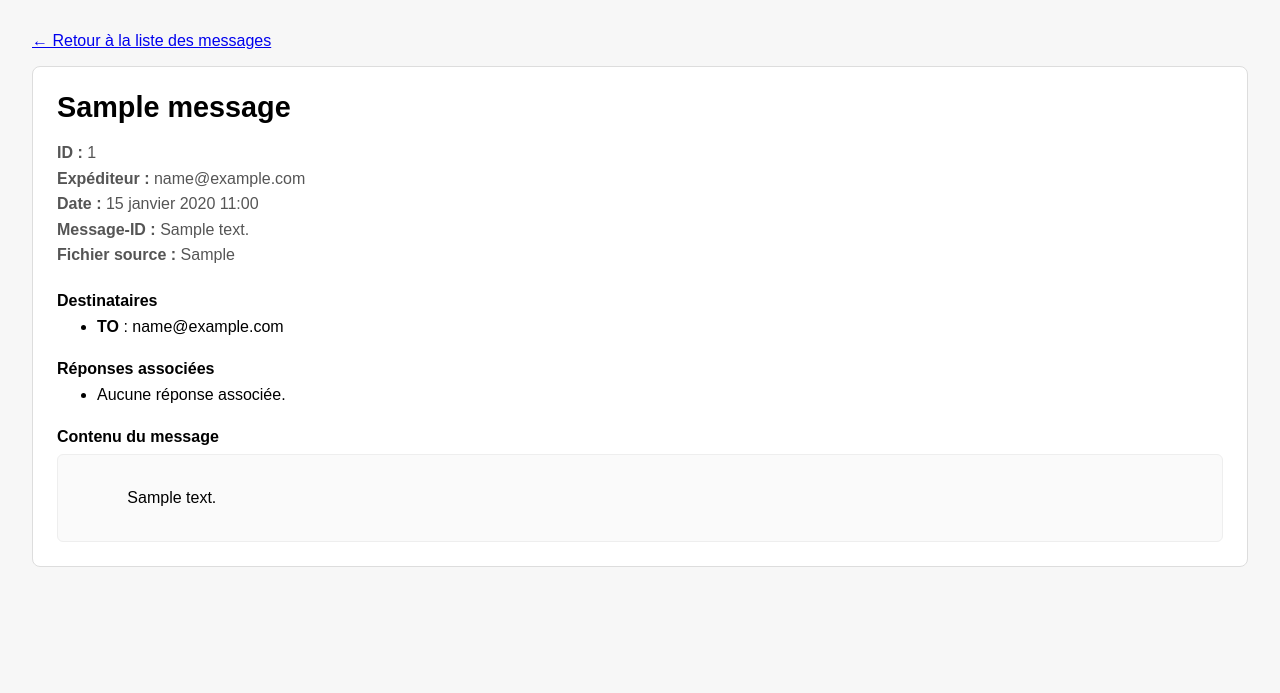
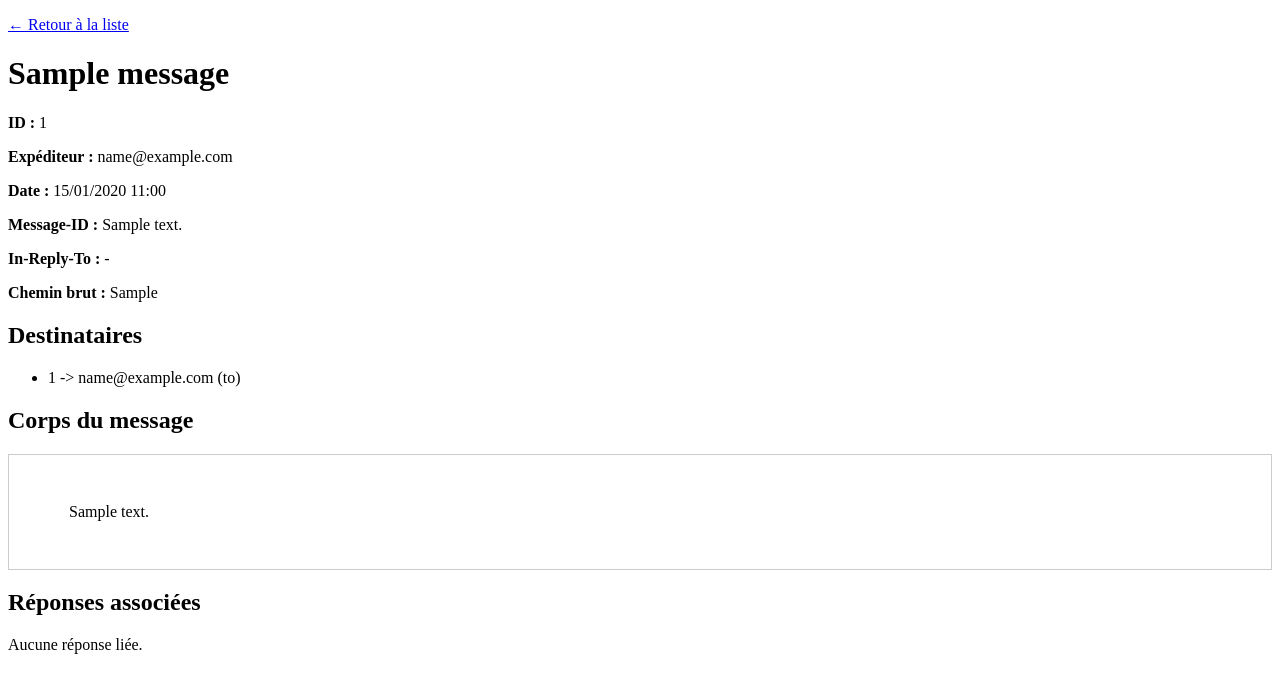
Before and after one commit to bpyryt/enron-discovery, a Django app: page /messages/1/ in a window 1280 px wide. Shown: the top 693 px of the page. Run offline with Django 5.2, Linux system fonts and the light colour scheme; tables that the repository leaves empty hold one stand-in row (values such as "Sample post").

```diff
--- a/enron_discovery/investigation/templates/investigation/message_detail.html
+++ b/enron_discovery/investigation/templates/investigation/message_detail.html
@@ -2,137 +2,79 @@
 <html lang="fr">
 <head>
     <meta charset="UTF-8">
-    <title>Détail du message</title>
-    <style>
-        body {
-            font-family: Arial, sans-serif;
-            margin: 2rem;
-            background: #f7f7f7;
-        }
-
-        .container {
-            background: white;
-            border: 1px solid #ddd;
-            padding: 1.5rem;
-            border-radius: 8px;
-        }
-
-        .back-link {
-            display: inline-block;
-            margin-bottom: 1rem;
-        }
-
-        .subject {
-            font-size: 1.8rem;
-            font-weight: bold;
-            margin-bottom: 1rem;
-        }
-
-        .meta {
-            color: #555;
-            margin-bottom: 1rem;
-            line-height: 1.6;
-        }
-
-        .section-title {
-            margin-top: 1.5rem;
-            margin-bottom: 0.5rem;
-            font-weight: bold;
-        }
-
-        .body {
-            white-space: pre-wrap;
-            background: #fafafa;
-            border: 1px solid #eee;
-            padding: 1rem;
-            border-radius: 6px;
-        }
-
-        ul {
-            margin-top: 0.5rem;
-        }
-    </style>
+    <title>Détail du message - Enron Discovery</title>
 </head>
 <body>
-    <a class="back-link" href="{% url 'message_list' %}">← Retour à la liste des messages</a>
+    <p>
+        <a href="{% url 'message_list' %}">← Retour à la liste</a>
+    </p>
 
-    <div class="container">
-        <div class="subject">
-            {{ message.subject|default:"(sans sujet)" }}
-        </div>
+    <h1>{{ message.subject|default:"(Sans objet)" }}</h1>
 
-        <div class="meta">
-            <div><strong>ID :</strong> {{ message.id }}</div>
+    <p><strong>ID :</strong> {{ message.id }}</p>
 
-            <div>
-                <strong>Expéditeur :</strong>
-                {% if message.sender %}
-                    {{ message.sender.email }}
-                {% else %}
-                    (inconnu)
-                {% endif %}
-            </div>
+    <p>
+        <strong>Expéditeur :</strong>
+        {% if message.sender %}
+            {{ message.sender }}
+        {% else %}
+            Inconnu
+        {% endif %}
+    </p>
 
-            <div>
-                <strong>Date :</strong>
-                {% if message.sent_at %}
-                    {{ message.sent_at }}
-                {% else %}
-                    (inconnue)
-                {% endif %}
-            </div>
+    <p>
+        <strong>Date :</strong>
+        {% if message.sent_at %}
+            {{ message.sent_at|date:"d/m/Y H:i" }}
+        {% else %}
+            Non renseignée
+        {% endif %}
+    </p>
 
-            {% if message.message_id_header %}
-                <div><strong>Message-ID :</strong> {{ message.message_id_header }}</div>
-            {% endif %}
+    <p><strong>Message-ID :</strong> {{ message.message_id_header|default:"-" }}</p>
+    <p><strong>In-Reply-To :</strong> {{ message.in_reply_to_header|default:"-" }}</p>
+    <p><strong>Chemin brut :</strong> {{ message.raw_path|default:"-" }}</p>
 
-            {% if message.in_reply_to_header %}
-                <div><strong>In-Reply-To :</strong> {{ message.in_reply_to_header }}</div>
-            {% endif %}
-
-            {% if message.raw_path %}
-                <div><strong>Fichier source :</strong> {{ message.raw_path }}</div>
-            {% endif %}
-        </div>
-
-        <div class="section-title">Destinataires</div>
-
+    <h2>Destinataires</h2>
+    {% if message.recipients.all %}
         <ul>
             {% for recipient in message.recipients.all %}
+                <li>{{ recipient }}</li>
+            {% empty %}
+                <li>Aucun destinataire</li>
+            {% endfor %}
+        </ul>
+    {% else %}
+        <p>Aucun destinataire</p>
+    {% endif %}
+
+    <h2>Corps du message</h2>
+    <div style="white-space: pre-wrap; border: 1px solid #ccc; padding: 12px;">
+        {% if message.body_text %}
+            {{ message.body_text }}
+        {% else %}
+            Aucun contenu
+        {% endif %}
+    </div>
+
+    <h2>Réponses associées</h2>
+    {% if message.replies.all %}
+        <ul>
+            {% for reply in message.replies.all %}
                 <li>
-                    <strong>{{ recipient.recipient_type|upper }}</strong> :
-                    {{ recipient.employee.email }}
+                    <a href="{% url 'message_detail' reply.id %}">
+                        {{ reply.subject|default:"(Sans objet)" }}
+                    </a>
+                    {% if reply.sent_at %}
+                        — {{ reply.sent_at|date:"d/m/Y H:i" }}
+                    {% endif %}
                 </li>
             {% empty %}
-                <li>Aucun destinataire enregistré.</li>
+                <li>Aucune réponse liée</li>
             {% endfor %}
         </ul>
-
-        <div class="section-title">Réponses associées</div>
-
-        <ul>
-            {% for reply in message.replies.all %}
-                <li style="margin-bottom: 10px;">
-                    <a href="{% url 'message_detail' reply.id %}">
-                        {{ reply.subject|default:"(sans sujet)" }}
-                    </a>
-                    <br>
-                    <small>
-                        ID : {{ reply.id }}
-                        {% if reply.sender %} | Expéditeur : {{ reply.sender.email }}{% endif %}
-                        {% if reply.sent_at %} | Date : {{ reply.sent_at }}{% endif %}
-                    </small>
-                </li>
-            {% empty %}
-                <li>Aucune réponse associée.</li>
-            {% endfor %}
-        </ul>
-
-        <div class="section-title">Contenu du message</div>
-
-        <div class="body">
-            {{ message.body_text|default:"(pas de contenu texte)" }}
-        </div>
-    </div>
+    {% else %}
+        <p>Aucune réponse liée.</p>
+    {% endif %}
 </body>
 </html>
--- a/enron_discovery/investigation/urls.py
+++ b/enron_discovery/investigation/urls.py
@@ -1,7 +1,8 @@
 from django.urls import path
+
 from .views import message_list, message_detail
 
 urlpatterns = [
     path("", message_list, name="message_list"),
-    path("<int:message_id>/", message_detail, name="message_detail"),
+    path("<int:pk>/", message_detail, name="message_detail"),
 ]
--- a/enron_discovery/investigation/views.py
+++ b/enron_discovery/investigation/views.py
@@ -1,19 +1,46 @@
-from django.shortcuts import render, get_object_or_404
+from django.db.models import Q
+from django.shortcuts import get_object_or_404, render
+
 from .models import Message
 
 
 def message_list(request):
+    q = request.GET.get("q", "").strip()
+
     messages = (
         Message.objects
         .select_related("sender")
-        .order_by("-id")[:100]
+        .order_by("-sent_at", "-id")
     )
-    return render(request, "investigation/message_list.html", {"messages": messages})
+
+    if q:
+        messages = messages.filter(
+            Q(subject__icontains=q) |
+            Q(body_text__icontains=q) |
+            Q(body_clean__icontains=q) |
+            Q(sender__email__icontains=q)
+        )
+
+    result_count = messages.count()
+
+    context = {
+        "messages": messages,
+        "q": q,
+        "result_count": result_count,
+    }
+    return render(request, "investigation/message_list.html", context)
 
 
-def message_detail(request, message_id):
+def message_detail(request, pk):
     message = get_object_or_404(
-        Message.objects.select_related("sender").prefetch_related("recipients__employee", "replies__sender"),
-        id=message_id
+        Message.objects.select_related("sender").prefetch_related(
+            "recipients",
+            "replies",
+        ),
+        pk=pk,
     )
-    return render(request, "investigation/message_detail.html", {"message": message})
+
+    context = {
+        "message": message,
+    }
+    return render(request, "investigation/message_detail.html", context)
```
Also changed, not shown: enron_discovery/investigation/templates/investigation/message_list.html (+56 -95 lines).
